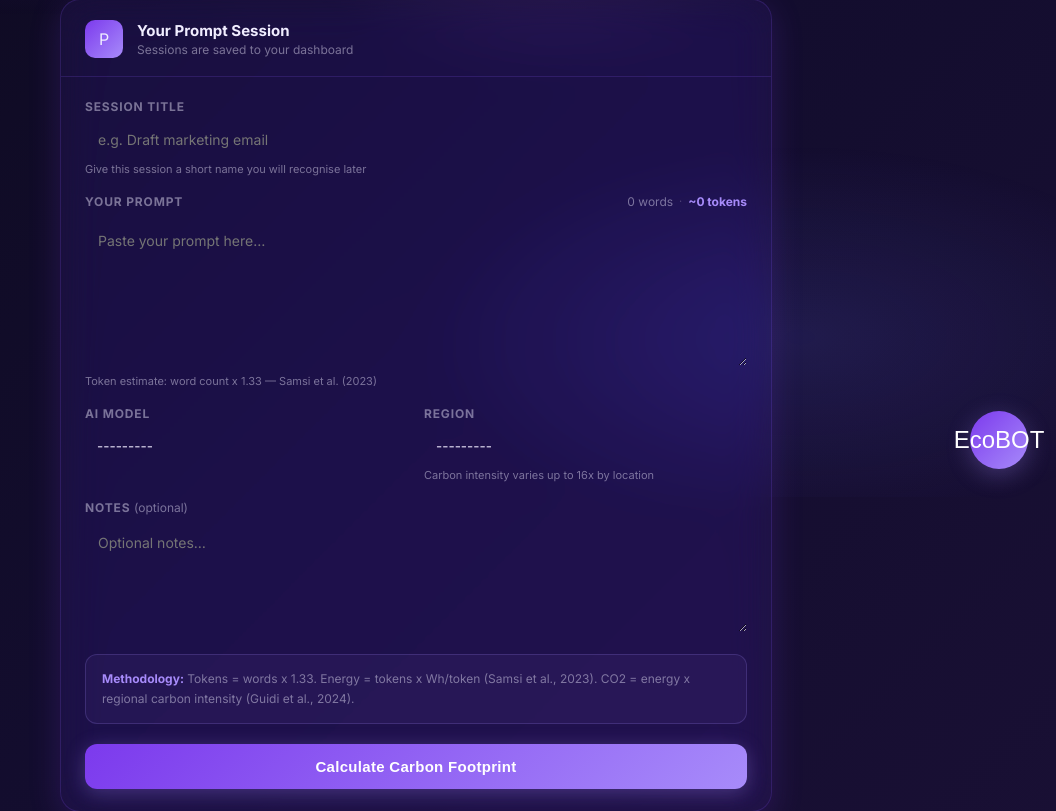
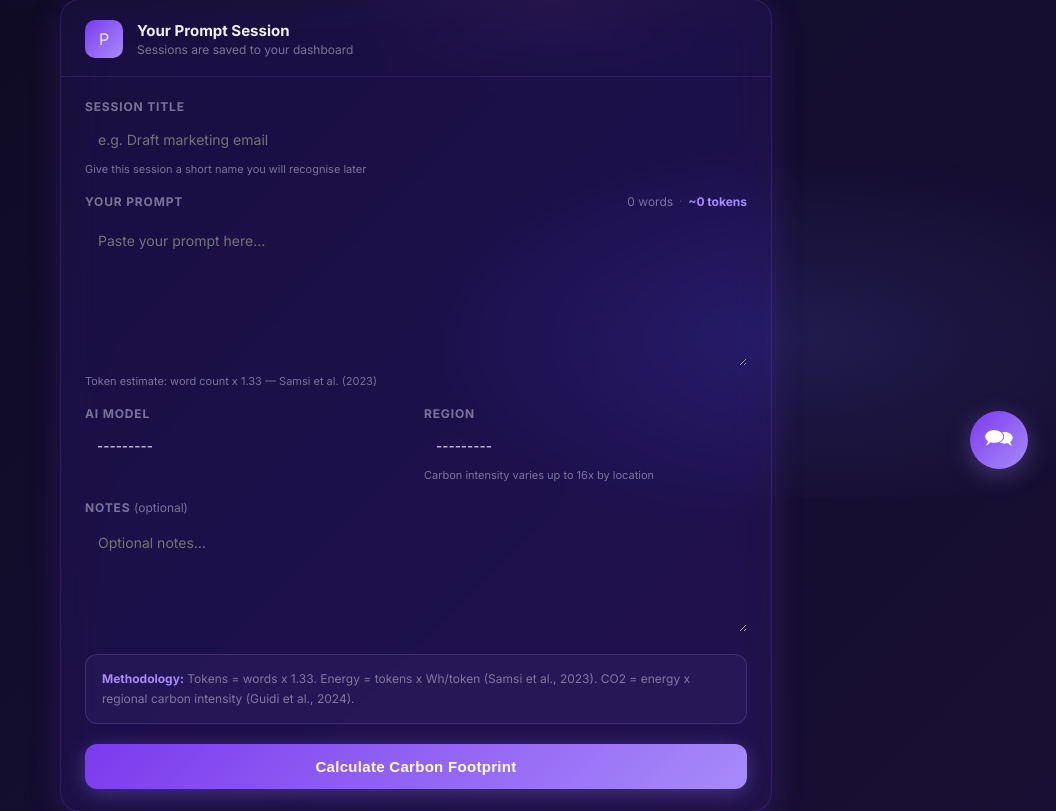
Before and after one commit to Jkxlly/aieco, a Django app: page /calculate/ in a window 1280 px wide. Shown: the part 303-1114 px from the top of the page, without its empty margins (224-1280 px from the left). Run offline with Django 4.2, Linux system fonts and the light colour scheme; the visitor is signed in with stand-in values (Sample User, id 1); data comes from the database, SQL or seed files in the repository.

Commit message:
Chatbot update

```diff
--- a/calculator/templates/calculator/base.html
+++ b/calculator/templates/calculator/base.html
@@ -57,7 +57,7 @@
 </footer>
 
 <!-- EcoBot floating action button — opens chat window -->
-<button id="ecobot-fab" title="Chat with EcoBot" aria-label="Open EcoBot"> EcoBOT </button>
+<button id="ecobot-fab" title="Chat with EcoBot" aria-label="Open EcoBot"> 🗪 </button>
 
 <!-- EcoBot chat window -->
 <div id="ecobot-window" role="dialog" aria-label="EcoBot chat">
```
